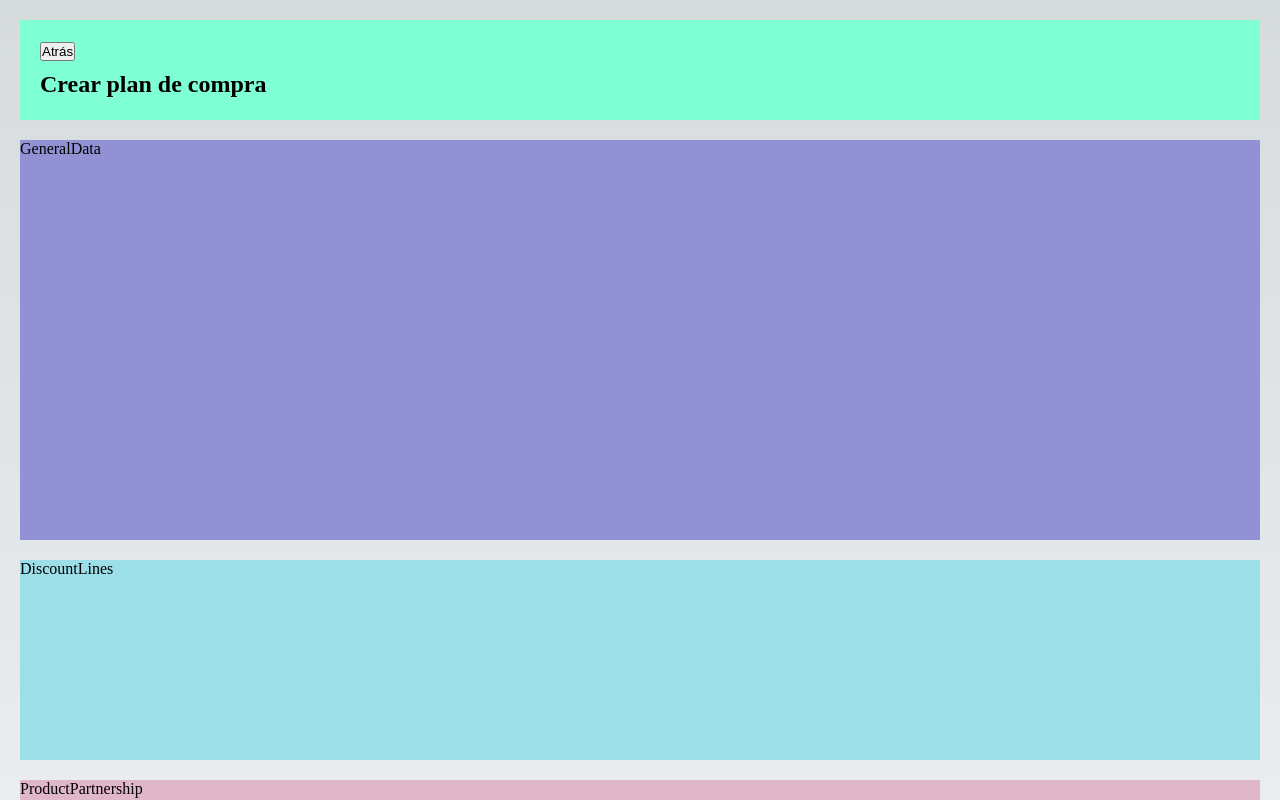
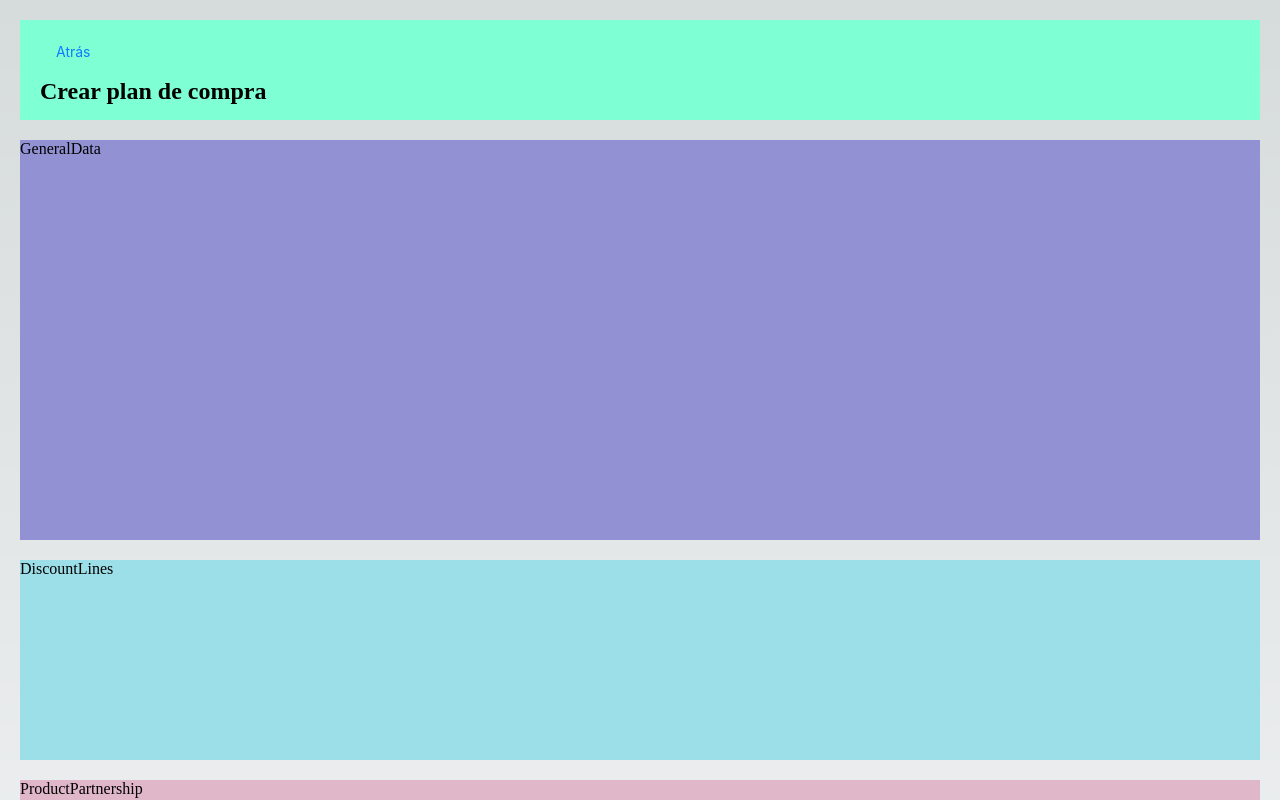
Before and after one commit to Aluonam/FormBasedOn, a Next.js app: page / in a window 1280 px wide. Shown: the top 800 px of the page. Built offline with nearby package versions, Linux system fonts and the light colour scheme.

Commit message:
feat: button ANT i and change next version

```diff
--- a/components/headerTitle/HeaderTitle.jsx
+++ b/components/headerTitle/HeaderTitle.jsx
@@ -1,11 +1,12 @@
 import React from 'react'
 import style from './HeaderTitle.module.css'
+import HeaderButton from './headerButton/HeaderButton'
 
 const HeaderTitle = () => {
   return (
     <div className={style.headerTitleContainer}>
 
-      <button>Atrás</button>
+      <HeaderButton></HeaderButton>
       <h2>Crear plan de compra</h2>
 
       </div>
--- /dev/null
+++ b/components/headerTitle/headerButton/HeaderButton.jsx
@@ -0,0 +1,9 @@
+import React from 'react';
+import { Button, Flex } from 'antd';
+
+const HeaderButton = () => (
+  <Flex gap="small" wrap="wrap">
+    <Button type="link">Atrás</Button>
+  </Flex>
+);
+export default HeaderButton;
--- a/package.json
+++ b/package.json
@@ -9,8 +9,9 @@
     "lint": "next lint"
   },
   "dependencies": {
+    "antd": "^5.12.8",
+    "next": "13.0.4",
     "react": "^18",
-    "react-dom": "^18",
-    "next": "14.0.4"
+    "react-dom": "^18"
   }
 }
```
Also changed, not shown: 1 other file (tests, documents, lock files or other folders).
